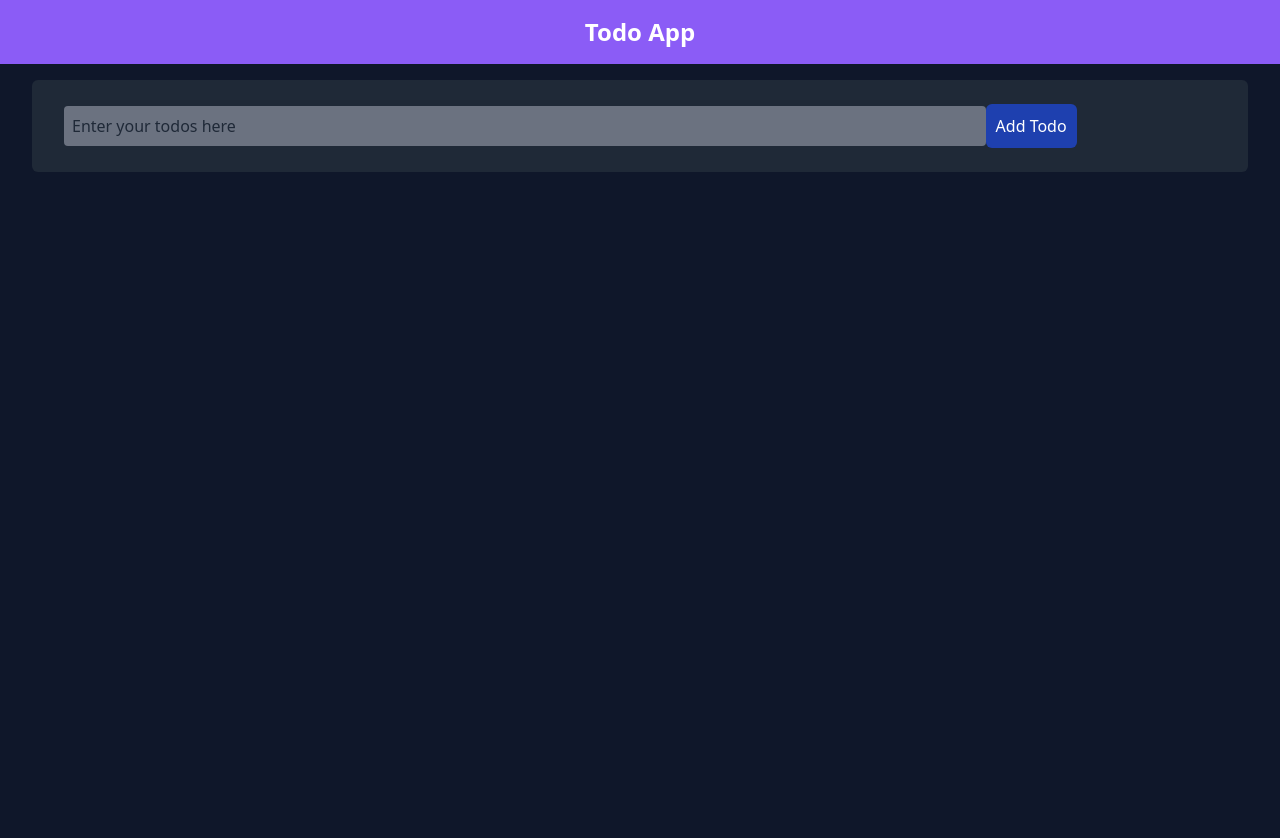
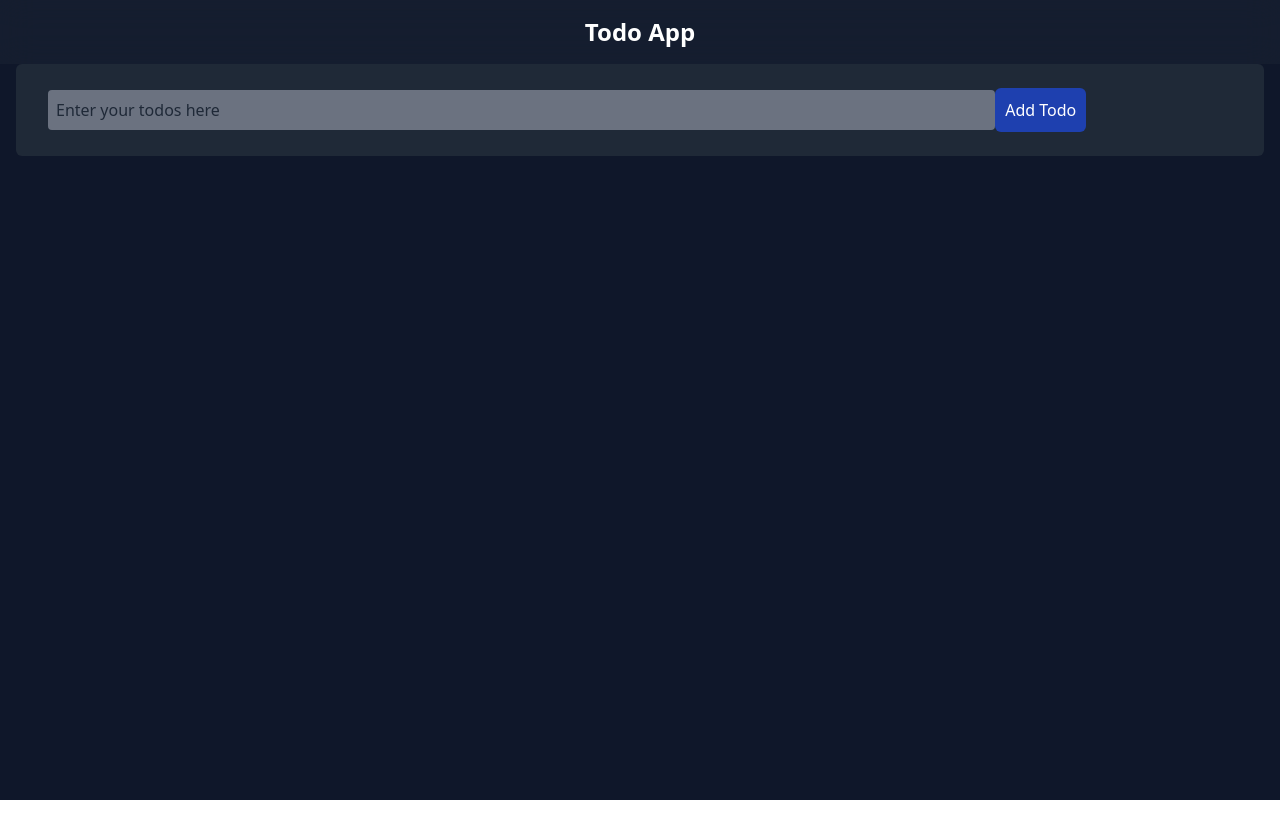
Before and after one commit to Amn9424/todo-app, a React (Create React App) app: page / in a window 1280 px wide. Shown: the top 838 px of the page. After the commit the page ends 800 px from the top, so only its background shows below. Built offline with nearby package versions, Linux system fonts and the light colour scheme.

Commit message:
header updated

```diff
--- a/src/App.js
+++ b/src/App.js
@@ -29,8 +29,8 @@ const App = () => {
     return (
         <div>
             {console.log(todos)}
-            <Header />
-            <div className="p-4 bg-slate-900 h-screen relative">
+            <div className="bg-slate-900 min-h-screen relative">
+                <Header />
                 <TodoInput addTodo={addTodo} />
                 { todos ? (
                     <TodoList todos={todos} removeTodo={removeTodo}/>
--- a/src/Component/header.js
+++ b/src/Component/header.js
@@ -1,7 +1,7 @@
 
 const Header = () => {
     return (
-        <div className="py-4 text-white text-center font-bold text-2xl bg-violet-500 sticky">
+        <div className="py-4 text-white text-center font-bold text-2xl backdrop-blur-lg bg-gray-800/40 sticky top-0">
             Todo App
         </div>
     )
```
